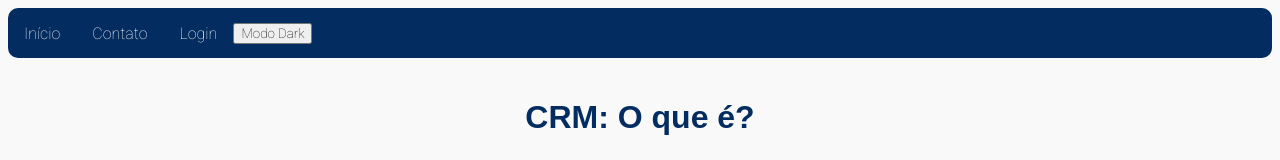
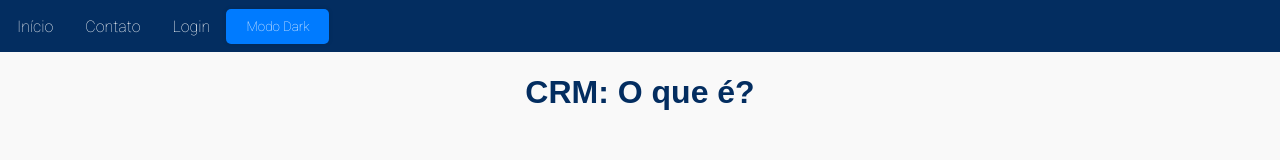
Before and after one commit to ryannlopes/Spin, a plain HTML site: page index.html in a window 1280 px wide. Shown: the top 160 px of the page. Drawn offline with Linux system fonts and the light colour scheme.

Commit message:
Atualizando Navbars

```diff
--- a/css/contato.css
+++ b/css/contato.css
@@ -3,19 +3,52 @@ body {
   background-size: cover;
   font-family: 'Roboto', sans-serif;
 }
+/* Define a cor de fundo do corpo para preto */
+.dark-mode {
+  background-color: #3a3944;
+}
+.dark-mode .card{
+  background-color: rgba(58, 53, 53, 0.7);
+}
+
+/* Define a cor do texto para branco */
+.dark-mode h1, .dark-mode h2, .dark-mode p, .dark-mode th, .dark-mode td, .dark-mode li{
+  color: #fff;
+}
+
+/* Define outras propriedades de estilo para o modo escuro */
+.dark-mode a li {
+  color: #ccc;
+  text-decoration: none;
+}
+
+.dark-mode .btn {
+  background-color: #444;
+  color: #fff;
+  border: 1px solid #fff;
+}
+/* Adicione outras regras de estilo conforme necessário */
+
 /* Estilizando Navbar */
 nav {
   background-color: #032d60;
   height: 50px;
   text-align: center;
-    border-radius: 10px;
+  position: fixed;
+  width: 100%;
+  padding: 1px;
+  top: 0;
+  left: 0;
+  font-size: 20;
+  overflow: hidden;
 }
 
 nav ul {
-    list-style-type: none;
+  list-style: none;
   margin: 0;
   padding: 0;
-    overflow: hidden;
+  display:flex;
+  align-items: center;
 }
 
 nav li {
@@ -32,7 +65,15 @@ nav {
 
 nav li a:hover {
   background-color: #ddd;
-    color: black;
+  color: white;
+}
+
+
+/* Fim da estilização da NavBar */
+.main {
+  margin-top: 1%;
+  /* o valor de margin-top deve ser igual ou maior que a altura do menu para evitar que o conteúdo fique por trás do menu */
+  padding: 20px;
 }
 h1{
     color: #032d60;
--- a/css/login.css
+++ b/css/login.css
@@ -3,19 +3,52 @@ body {
     background-size: cover;
     font-family: 'Roboto', sans-serif;
   }
-  /* Estilizando Navbar */
+ /* Define a cor de fundo do corpo para preto */
+.dark-mode {
+  background-color: #3a3944;
+}
+.dark-mode .card{
+  background-color: rgba(58, 53, 53, 0.7);
+}
+
+/* Define a cor do texto para branco */
+.dark-mode h1, .dark-mode h2, .dark-mode p, .dark-mode th, .dark-mode td, .dark-mode li{
+  color: #fff;
+}
+
+/* Define outras propriedades de estilo para o modo escuro */
+.dark-mode a li {
+  color: #ccc;
+  text-decoration: none;
+}
+
+.dark-mode .btn {
+  background-color: #444;
+  color: #fff;
+  border: 1px solid #fff;
+}
+/* Adicione outras regras de estilo conforme necessário */
+
+/* Estilizando Navbar */
 nav {
   background-color: #032d60;
   height: 50px;
   text-align: center;
-  border-radius: 10px;
+  position: fixed;
+  width: 100%;
+  padding: 1px;
+  top: 0;
+  left: 0;
+  font-size: 20;
+  overflow: hidden;
 }
 
 nav ul {
-  list-style-type: none;
+  list-style: none;
   margin: 0;
   padding: 0;
-  overflow: hidden;
+  display:flex;
+  align-items: center;
 }
 
 nav li {
@@ -32,7 +65,15 @@ nav li a {
 
 nav li a:hover {
   background-color: #ddd;
-  color: black;
+  color: white;
+}
+
+
+/* Fim da estilização da NavBar */
+.main {
+  margin-top: 1%;
+  /* o valor de margin-top deve ser igual ou maior que a altura do menu para evitar que o conteúdo fique por trás do menu */
+  padding: 20px;
 }
 h1{
   color: #032d60;
--- a/css/style.css
+++ b/css/style.css
@@ -17,7 +17,7 @@ body {
 }
 
 /* Define outras propriedades de estilo para o modo escuro */
-.dark-mode a {
+.dark-mode a li {
   color: #ccc;
   text-decoration: none;
 }
@@ -27,7 +27,6 @@ body {
   color: #fff;
   border: 1px solid #fff;
 }
-
 /* Adicione outras regras de estilo conforme necessário */
 
 /* Estilizando Navbar */
@@ -35,16 +34,21 @@ nav {
   background-color: #032d60;
   height: 50px;
   text-align: center;
-  border-radius: 10px;
+  position: fixed;
+  width: 100%;
+  padding: 1px;
+  top: 0;
+  left: 0;
+  font-size: 20;
+  overflow: hidden;
 }
 
 nav ul {
-  list-style-type: none;
+  list-style: none;
   margin: 0;
   padding: 0;
-  overflow: hidden;
   display:flex;
-  align-items:center;
+  align-items: center;
 }
 
 nav li {
@@ -61,10 +65,17 @@ nav li a {
 
 nav li a:hover {
   background-color: #ddd;
-  color: black;
+  color: white;
 }
 
+
 /* Fim da estilização da NavBar */
+.main {
+  margin-top: 1%;
+  /* o valor de margin-top deve ser igual ou maior que a altura do menu para evitar que o conteúdo fique por trás do menu */
+  padding: 20px;
+}
+
 .titulo{
   font-family: Arial, Helvetica, sans-serif;
   color: #032d60;
@@ -100,6 +111,11 @@ nav li a:hover {
   text-align: justify;
   font-weight: 600;
 }
+main {
+  margin-top: 100px;
+  /* o valor de margin-top deve ser igual ou maior que a altura do menu para evitar que o conteúdo fique por trás do menu */
+  padding: 20px;
+}
 
 /* Centralizando video Youtube */
 iframe {
@@ -131,10 +147,10 @@ iframe {
 }
 footer {
   background-color: #032d60;
+  color: white;
   padding: 20px;
   text-align: center;
-  color: white;
-  border-radius: 2px;
+  font-size: 15px;
 }
 
 .containerFooter {
@@ -161,3 +177,13 @@ th {
   background-color: #032d60;
   color: white;
 }
+
+button {
+  padding: 10px 20px;
+  background-color: #007bff;
+  color: #fff;
+  border: none;
+  border-radius: 5px;
+  cursor: pointer;
+  box-shadow: 0 0 5px rgba(0, 0, 0, 0.1);
+}
--- a/index.html
+++ b/index.html
@@ -25,14 +25,14 @@
   <!--Menu Navbar -->
   <nav>
     <ul>
-      <li><a href="#">Início</a></li>
+      <li><a href="index.html">Início</a></li>
       <li><a href="contato.html">Contato</a></li>
       <li><a href="login.html">Login</a></li>
-      <li><button onclick="toggleDarkMode()">Modo Dark</button>
+      <li class="right"><button onclick="toggleDarkMode()">Modo Dark</button>
       </li>
     </ul>
   </nav>
-  <div class="corpo">
+  <div class="main">
     <h1 class="titulo" style="text-align: center;">CRM: O que é?</h1>
     <div class="container">
       <div class="coluna-esquerda">
@@ -145,13 +145,12 @@
           </table>
         </div>
       </div>
-
+    </div >
+<footer>
+  <div class="containerFooter">
+    <p><b>&copy; 2023 Spinner. Todos os direitos reservados.</b></p>
   </div>
-  <footer>
-    <div class="containerFooter">
-      <p><b>&copy; 2023 Spinner. Todos os direitos reservados.</b></p>
-    </div>
-  </footer>
+</footer>
 
 </body>
 
```
Also changed, not shown: contato.html (+14 -5 lines), login.html (+9 -0 lines). Lines whose indentation alone changed are shown as unchanged.
